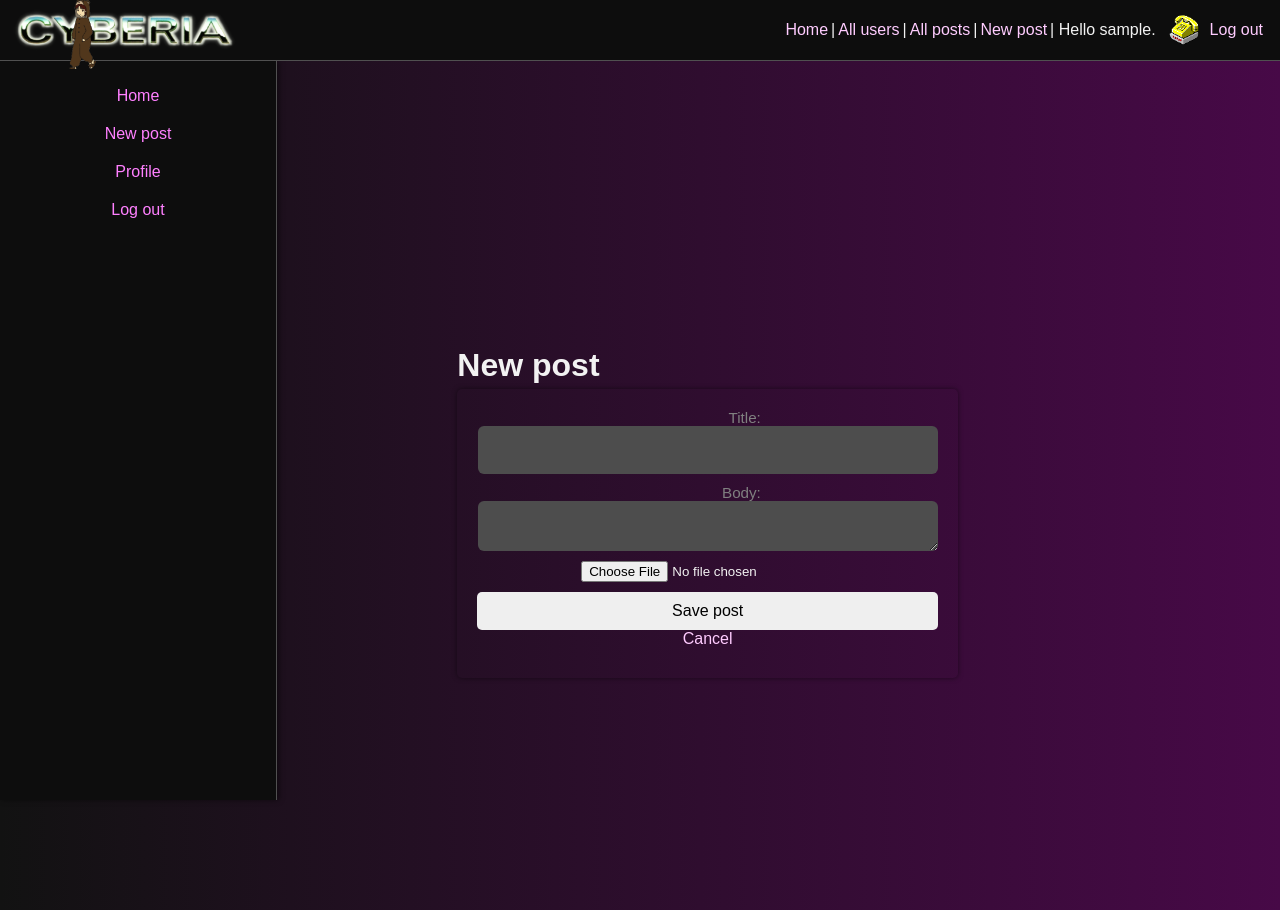
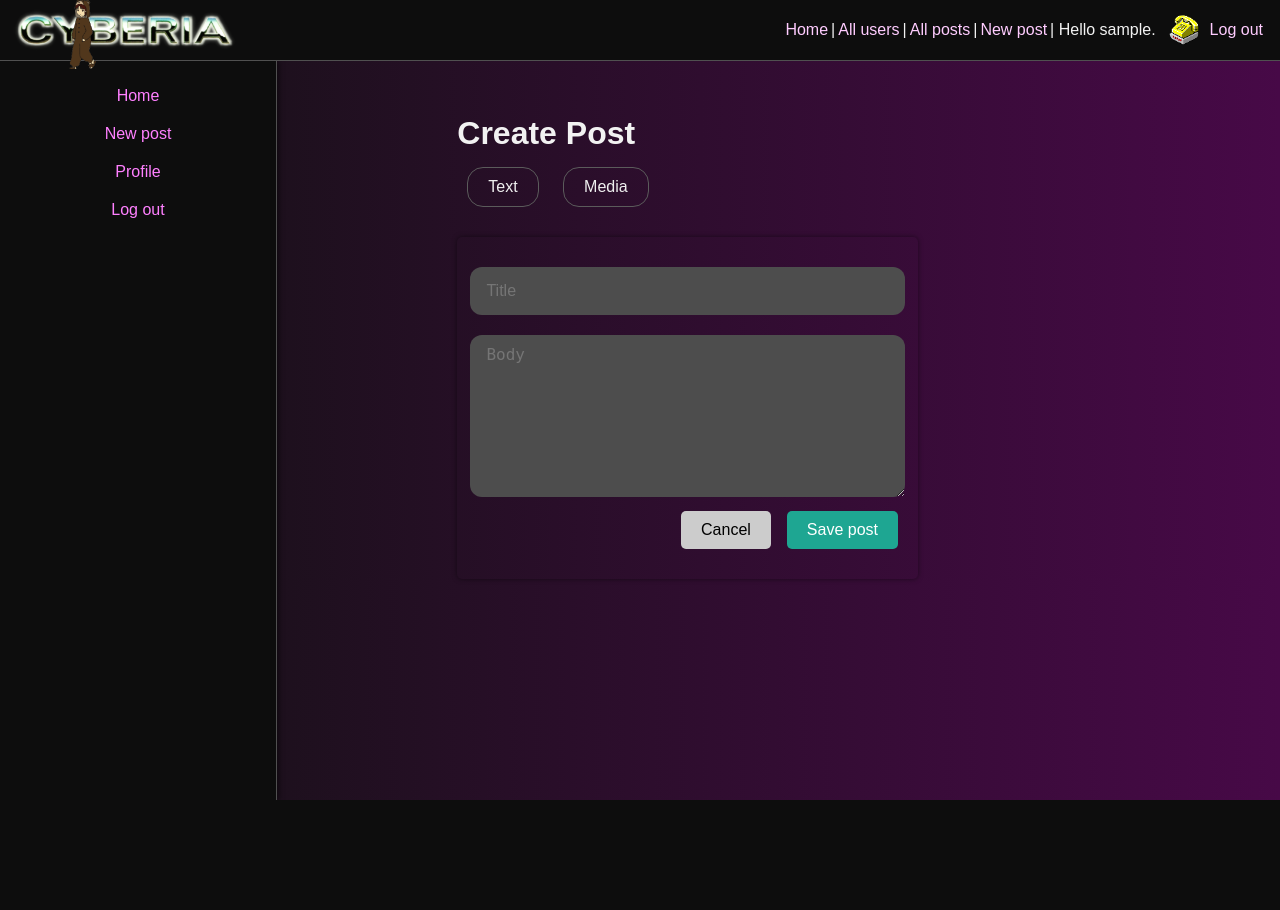
Before and after one commit to benjaminMancilla/CyberiaBlogPHP, a PHP site: page /edit-post.php in a window 1280 px wide. After the commit the page ends 800 px from the top, so only its background shows below. Run offline with PHP 8.4, Linux system fonts and the light colour scheme; the visitor is signed in with stand-in values (Sample User, id 1); data comes from the database, SQL or seed files in the repository; both versions use the stored data as it was after the commit; data that the repository does not hold is empty.

Commit message:
ADD, FIX, STYLE: Added new form for post creation/edition, added post types; fixed top and side bar superpotion for all pages (list-users and list-post mainly), fixed the text overflow of post body in index and view-post; added style changes for post creation/edition and login.

```diff
--- a/assets/index.css
+++ b/assets/index.css
@@ -12,7 +12,15 @@
 }
 
 #post-list tbody tr:nth-child(odd) {
-    background-color: #f4f4f4;
+    background-color: #282828;
+}
+
+.post-body {
+    word-wrap: break-word;
+    overflow-wrap: break-word;
+    white-space: pre-wrap;
+    max-width: 100%;
+    overflow-x: auto;
 }
 
 
@@ -23,6 +31,8 @@
     border-radius: 16px;
     box-shadow: 0 0 10px rgba(0, 0, 0, 0.5);
     text-align: left;
+    overflow: hidden;
+    text-overflow: ellipsis;
 }
 
 .post-synopsis h2, .post h2 {
--- a/assets/main.css
+++ b/assets/main.css
@@ -115,27 +115,93 @@ h1,  h3 {
     margin-bottom: 8px;
 }
 
-.user-form div {
-    margin-bottom: 10px;
+.post-form {
+    display: flex;
+    flex-direction: column;
+    align-items: center;
+    width: 100%;
+    margin-top: 20px;
+}
+
+.user-form {
     display: flex;
     flex-direction: column;
     align-items: center;
     width: 100%;
     justify-content: center;
+    margin-top: 20px;
+}
+
+.user-form div,
+.post-form div {
+    margin-bottom: 10px;
+    display: flex;
+    flex-direction: column;
+    width: 100%;
+    align-items: center;
+}
+
+.post-form > div:last-child {
+    display: flex;
+    justify-content: flex-end;
+    flex-direction: row;
+    width: 100%;
+    margin-top: 14px;
+}
+
+.post-form input[type="submit"] {
+    background-color: #1ea692;
+    color: white;
+    padding: 10px 20px;
+    margin-left: 16px;
+    border: none;
+    border-radius: 5px;
+    cursor: pointer;
+    font-size: 16px;
+    transition: background-color 0.3s ease;
+}
+
+.post-form input[type="submit"]:hover {
+    background-color: #19c3a9;
+}
+
+.post-form a {
+    text-decoration: none;
+    padding: 10px 20px;
+    margin-left: 10px;
+    background-color: #ccc; /* Color del enlace de cancelación */
+    color: black;
+    border-radius: 5px;
+    font-size: 16px;
+    transition: background-color 0.3s ease;
+}
+
+.post-form a:hover {
+    background-color: #a1a1a1; /* Color al pasar el cursor */
 }
 
 
 
 .user-form textarea,
 .user-form input[type="text"],
-.user-form input[type="password"] {
+.user-form input[type="password"],
+.post-form input[type="text"],
+.post-form textarea,
+.post-form input[type="password"] {
     width: 99%;
     height: 46px;
     background-color: #4d4d4d;
     border: none;
     color: #f2f2f2;
-    border-radius: 6px;
+    border-radius: 12px;
     font-size: medium;
+    padding-left: 16px;
+}
+
+.user-form textarea,
+.post-form textarea {
+    height: 100px;
+    padding-top: 10px;
 }
 
 
@@ -334,8 +400,6 @@ h1,  h3 {
     align-items: left;
     justify-content: center;
     width: 56%;
-    height: 100vh;
-    /* padding: 20px; */
     box-sizing: border-box;
 }
 
@@ -343,7 +407,7 @@ h1,  h3 {
     display: flex;
     flex-direction: column;
     align-items: left;
-    width: 100%;
+    width: auto;
     padding: 20px;
     border-radius: 5px;
     box-shadow: 0px 0px 5px rgba(0, 0, 0, 0.5);
@@ -359,3 +423,7 @@ h1,  h3 {
     z-index: 1000;
     padding-left: 20px;
 }
+
+textarea {
+    resize: vertical; /* Permite el redimensionamiento solo en dirección vertical */
+}
--- a/assets/post.css
+++ b/assets/post.css
@@ -18,3 +18,48 @@
     width: 100%;
     height: auto;
 }
+
+#post-body {
+    min-height: 150px;
+    font-size: large;
+}
+
+#edit-post-title {
+    font-size: 1.5em;
+    margin-top: 10px;
+    margin-bottom: 20px;
+}
+
+#edit-post-body {
+    min-height: 150px;
+    font-size: large;
+}
+
+.toggle-type-post {
+    margin-top: 10px;
+    margin-bottom: 10px;
+}
+
+.toggle-type-post button {
+    background-color: transparent;
+    color: #efefef;
+    padding: 10px 20px;
+    border: 1px solid #5b5b5b;
+    border-radius: 16px;
+    margin-right: 10px;
+    margin-left: 10px;
+    cursor: pointer;
+    font-size: 16px;
+    transition: background-color 0.3s ease, color 0.3s ease, transform 0.2s ease;
+}
+
+.toggle-type-post button:hover {
+    background-color: #14d0b4;
+    color: white;
+    transform: scale(1.05);
+}
+
+.toggle-type-post button:focus {
+    outline: none;
+    box-shadow: 0 0 5px #14d0b4;
+}
--- a/edit-post.php
+++ b/edit-post.php
@@ -2,6 +2,7 @@
 require_once 'lib/common.php';
 require_once 'lib/edit-post.php';
 require_once 'lib/view-post.php';
+
 session_start();
 
 
@@ -121,10 +122,17 @@ if ($_POST)
 ?>
 
 <!DOCTYPE html>
+<link rel="stylesheet" type="text/css" href="assets/post.css" />
 <html>
     <head>
         <title>Cyberia | New post</title>
         <?php require 'templates/head.php' ?>
+        <script>
+            function toggleForm(type) {
+                document.getElementById('text-form').style.display = type === 'text' ? 'block' : 'none';
+                document.getElementById('media-form').style.display = type === 'media' ? 'block' : 'none';
+            }
+        </script>
     </head>
     <body>
         <?php require 'templates/top-menu.php' ?>
@@ -135,7 +143,7 @@ if ($_POST)
                     <?php if(isset($_GET['post_id'])): ?>
                         <h1>Edit post</h1>
                     <?php else: ?>
-                            <h1>New post</h1>
+                        <h1>Create Post</h1>
                     <?php endif ?>
 
                     <?php if ($errors): ?>
@@ -148,25 +156,49 @@ if ($_POST)
                         </div>
                     <?php endif ?>
 
-                        <form method="post" class="post-form user-form" enctype="multipart/form-data">
-                        <div>
-                            <label for="post-title">Title:</label>
+                    <div class="toggle-type-post">
+                        <button onclick="toggleForm('text')" >Text</button>
+                        <button onclick="toggleForm('media')" >Media</button>
+                    </div>
+
+                    <form id="text-form" method="post" class="post-form" enctype="multipart/form-data" style="display: block">
+                        <div id="edit-post-title">
                             <input
                                 id="post-title"
                                 name="post-title"
                                 type="text"
                                 value="<?php echo htmlEscape($title) ?>"
+                                placeholder="Title"
                             />
                         </div>
-                        <div>
-                            <label for="post-body">Body:</label>
+
+                        <div id="edit-post-body">
                             <textarea
                                 id="post-body"
                                 name="post-body"
                                 rows="12"
                                 cols="70"
+                                placeholder="Body"
                             ><?php echo htmlEscape($body) ?></textarea>
                         </div>
+
+                        <div>
+                            <a href="index.php">Cancel</a>
+                            <input type="submit" value="Save post" />
+                        </div>
+                    </form>
+
+                    <form id="media-form" method="post" class="post-form" enctype="multipart/form-data" style="display: none;">
+                        <div id="edit-post-title">
+                            <input
+                                id="post-title"
+                                name="post-title"
+                                type="text"
+                                value="<?php echo htmlEscape($title) ?>"
+                                placeholder="Title"
+                            />
+                        </div>
+
                         <div class="image-upload">
                             <input
                                 id="post-image"
@@ -179,21 +211,14 @@ if ($_POST)
                                     type="checkbox"
                                     name="delete-image"
                                     id="delete-image"
-
                                 />
                                 Delete Image
                             <?php endif ?>
-
-
                         </div>
 
-
                         <div>
-                            <input
-                                type="submit"
-                                value="Save post"
-                            />
                             <a href="index.php">Cancel</a>
+                            <input type="submit" value="Save post" />
                         </div>
                     </form>
                 </div>
--- a/index.php
+++ b/index.php
@@ -17,9 +17,6 @@ $notFound = isset($_GET['not-found']);
         <?php require 'templates/sidebar-left.php' ?>
 
         <div class="main-container">
-            <!-- Incluir la sidebar izquierda -->
-
-
             <div class="content-container">
                 <div class="post-list">
                     <?php foreach ($posts as $post): ?>
@@ -46,7 +43,7 @@ $notFound = isset($_GET['not-found']);
                                 </h2>
 
                                 <div class="post-body">
-                                    <?php echo convertNewlinesToSumary($post['body']) ?>
+                                    <p><?php echo convertNewlinesToSumary($post['body']) ?></p>
                                 </div>
                                 <?php if ($post['image']): ?>
                                     <div class="post-index-image-container">
--- a/list-posts.php
+++ b/list-posts.php
@@ -50,6 +50,9 @@ $posts = getAllPosts($pdo);
     </head>
     <body>
         <?php require 'templates/top-menu.php' ?>
+        <?php require 'templates/sidebar-left.php' ?>
+        <div class="main-container">
+            <div class="content-container">
                 <h1>Post list</h1>
                 <p>You have <?php echo count($posts) ?> posts.</p>
                 <form method="post">
@@ -94,5 +97,7 @@ $posts = getAllPosts($pdo);
                         </tbody>
                     </table>
                 </form>
+            </div>
+        </div>
     </body>
 </html>
--- a/list-users.php
+++ b/list-users.php
@@ -46,6 +46,9 @@ $users = getAllUsers($pdo);
     </head>
     <body>
         <?php require 'templates/top-menu.php' ?>
+        <?php require 'templates/sidebar-left.php' ?>
+        <div class="main-container">
+            <div class="content-container">
                 <h1>User list</h1>
                 <p>You have <?php echo count($users) ?> users.</p>
                 <form method="post">
@@ -73,5 +76,8 @@ $users = getAllUsers($pdo);
                         </tbody>
                     </table>
                 </form>
+            </div>
+        </div>
+
     </body>
 </html>
--- a/view-post.php
+++ b/view-post.php
@@ -104,6 +104,7 @@ else
         <div class="main-container">
             <?php require 'templates/sidebar-left.php' ?>
                 <div class="content-container">
+                    <div class="principal-column">
                         <div class="post">
                             <h2>
                                 <?php echo htmlEscape($row['title']) ?>
@@ -133,6 +134,9 @@ else
                         <?php require 'templates/comment-form.php' ?>
 
                     </div>
+
+
+            </div>
         </div>
     </body>
 </html>
```
Also changed, not shown: data/data.sqlite. Lines whose indentation alone changed are shown as unchanged.
